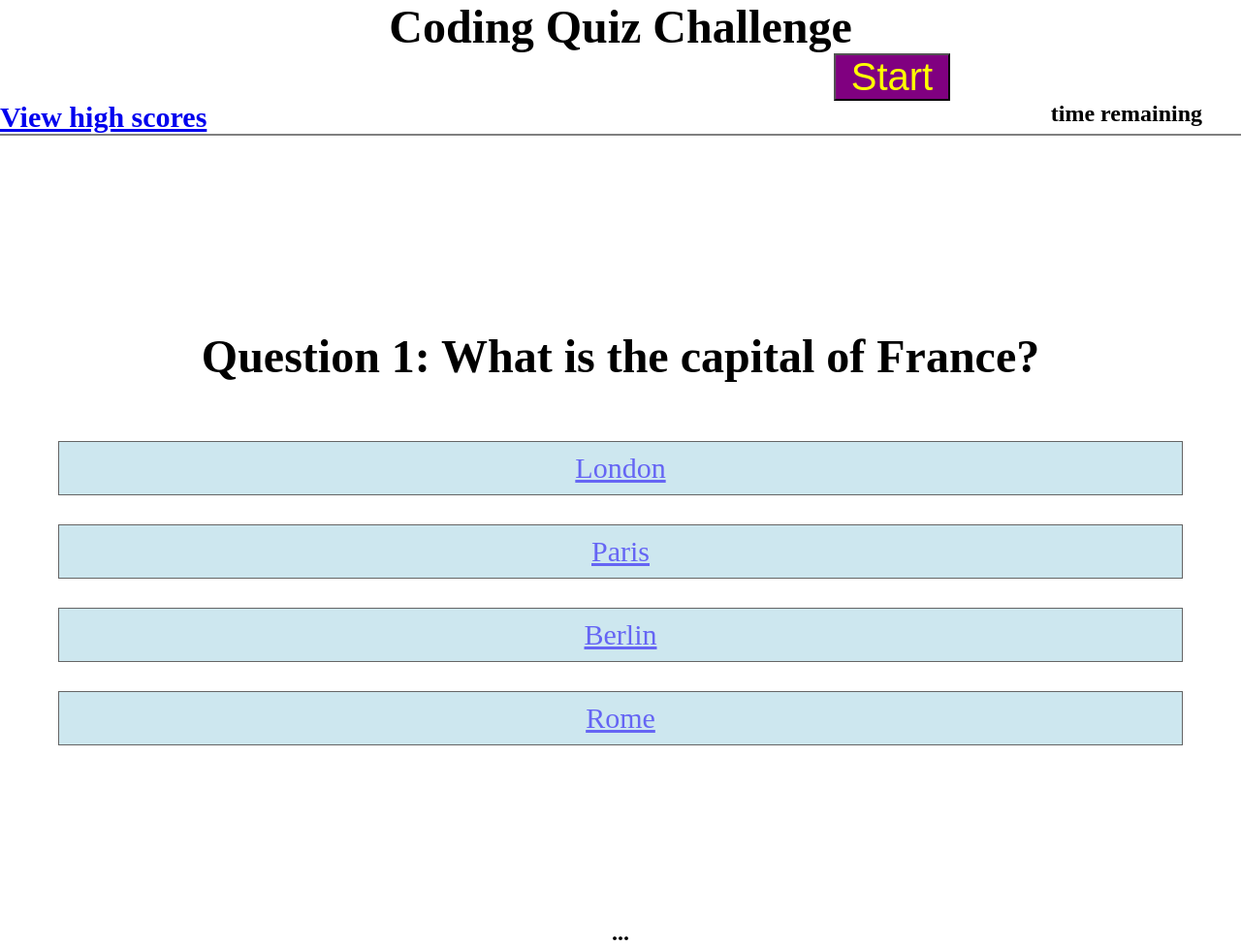
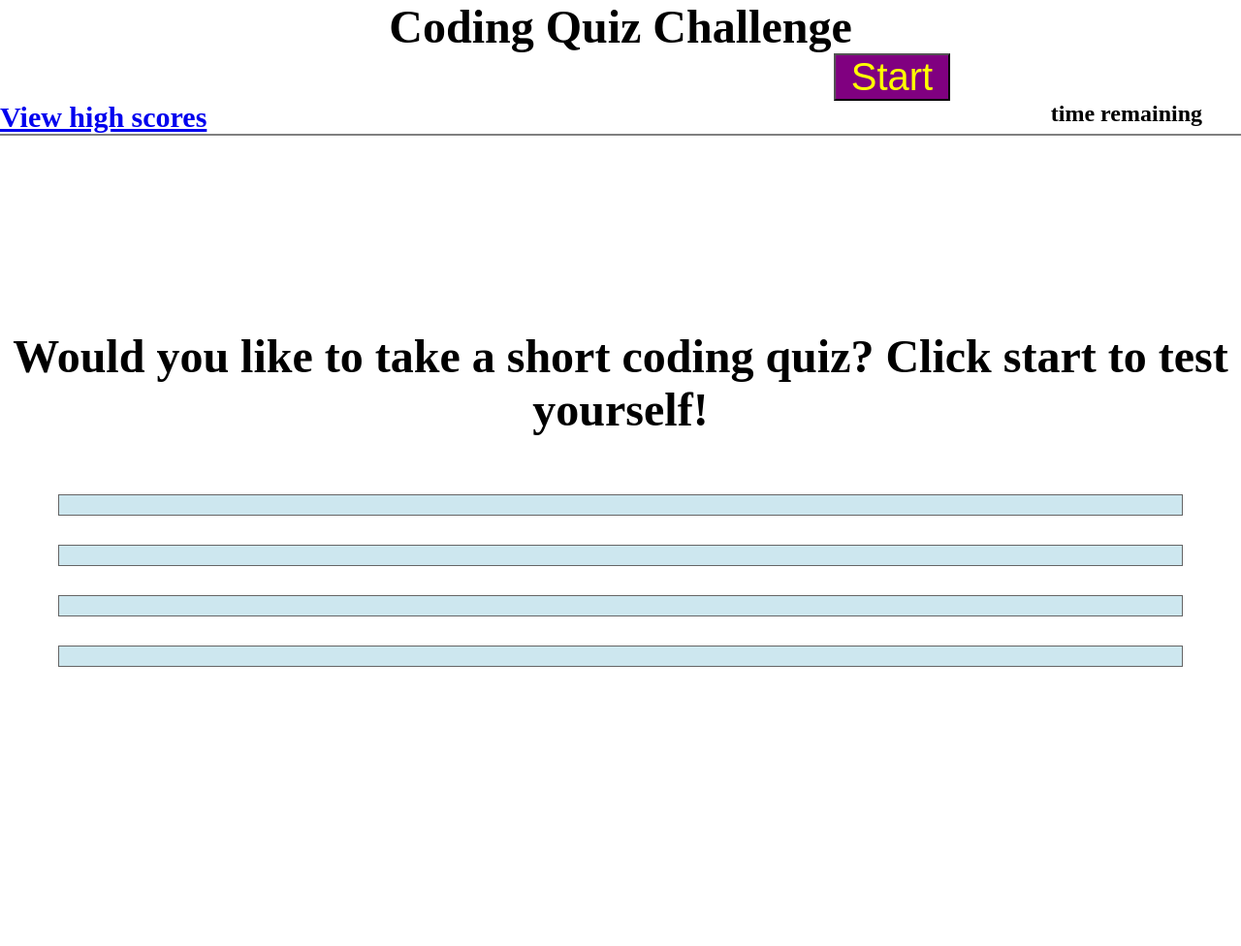
Before and after one commit to MrMcEvans/Logo_Creator, a plain HTML site: page Coding_Quiz_Challenge/index.html in a window 1280 px wide. Shown: the whole page at 97% size. After the commit the page ends 868 px from the top, so only its background shows below. Drawn offline with Linux system fonts and the light colour scheme.

Commit message:
Fized timer and added start screen

```diff
--- a/Coding_Quiz_Challenge/index.html
+++ b/Coding_Quiz_Challenge/index.html
@@ -20,17 +20,17 @@
 
 <body>
     <section class="quiz">
-    <h2 class="question" id="question-prompt">...</h2>
+    <h2 class="question" id="question-prompt"></h2>
     <nav>
         <ol class="choices" >
-            <li id="choiceInput1"><a href="#"></a>...</li>
-            <li id="choiceInput2"><a href="#"></a>...</li>
-            <li id="choiceInput3"><a href="#"></a>...</li>
-            <li id="choiceInput4"><a href="#"></a>...</li>
+            <li id="choiceInput1"><a href="#"></a></li>
+            <li id="choiceInput2"><a href="#"></a></li>
+            <li id="choiceInput3"><a href="#"></a></li>
+            <li id="choiceInput4"><a href="#"></a></li>
         </ol>
     </nav>
 </section>
-    <h3 class="result">...</h3>
+    <h3 class="result"></h3>
     <script type= "text/javascript" src="./script.js" ></script>
 </body>
 </html>
--- a/Coding_Quiz_Challenge/script.js
+++ b/Coding_Quiz_Challenge/script.js
@@ -1,35 +1,43 @@
+var timeRemaining = document.getElementById('Timer');
+var timeLeft = 90;
+var startButton = document.getElementById("start-quiz");
 
 
 var quizQuestions = [
   {
-    question: "Question 1: What is the capital of France?",
-    choices: ["London", "Paris", "Berlin", "Rome"],
-    rightAnswer: 2
+    question: "Question 1: What does javaScript automatically insert at the end of each line?",
+    choices: [",", ";", ":", "{}"],
+    correctAnswer: 2
   },
   {
     question: "Question 2: What symbols must follow a function for javascript to run?",
     choices: ["{}", "()", "<>", "[]"],
-    rightAnswer: 2
+    correctAnswer: 2
   },
   {
     question: "Question 3: What type of syntax is used to link a javaScript file to an HTML?",
-    choices: ["<link>", "<script>", "<src>", "<a>"],
-    rightAnswer: 2
+    choices: ["link", "script", "src", "a"],
+    correctAnswer: 2
   },
   {
-    question: "Question 4: What is the symbol for the chemical element iron?",
-    choices: ["Ir", "I", "In", "Fe"],
-    rightAnswer: 4
+    question: "What is Eli's bank info?",
+    choices: ["Ir", "I", "In", "[Redacted]"],
+    correctAnswer: 4
   },
   {
-    question: "Question 5: What is the largest ocean on Earth?",
+    question: "Who ivented javaScript?",
     choices: ["Atlantic Ocean", "Indian Ocean", "Arctic Ocean", "Pacific Ocean"],
-    rightAnswer: 4
+    correctAnswer: 4
   }
 ];
-
 var currentQuestionIndex = 0;
 var score = 0;
+
+function startScreen(){
+  var questionPrompt = document.getElementById("question-prompt");
+  questionPrompt.textContent = "Would you like to take a short coding quiz? Click start to test yourself!"
+}
+
 
 function startQuiz() {
   displayQuestion();
@@ -39,7 +47,6 @@ function startQuiz() {
 function displayQuestion() {
   var questionPrompt = document.getElementById("question-prompt");
   var choicesList = document.getElementsByClassName("choices")[0];
-
   questionPrompt.textContent = quizQuestions[currentQuestionIndex].question;
 
   choicesList.innerHTML = "";
@@ -63,6 +70,7 @@ function checkAnswer(event) {
     displayResult("Correct!", "green");
   } else {
     displayResult("Wrong!", "red");
+    timeReduction();
   }
 
   currentQuestionIndex++;
@@ -72,7 +80,13 @@ function checkAnswer(event) {
   } else {
     endQuiz();
   }
+
 }
+
+function timeReduction(){
+  timeLeft -= 20
+}
+
 
 function displayResult(message, color) {
   var resultElement = document.getElementsByClassName("result")[0];
@@ -82,15 +96,23 @@ function displayResult(message, color) {
 }
 
 function endQuiz() {
-  stopTimer();
-  alert("Quiz has ended! Your score is: " + score);
+  alert("Quiz has ended! Your score is: " + score + " With " + timeLeft + " seconds remaining!");
 }
 
 function startTimer() {
+  var timeInterval = setInterval(function (){
+
+    if (timeLeft > 0) {
+      timeRemaining.textContent = timeLeft + ' seconds remaining'
+      timeLeft--;
+
+    }else {
+      timeLeft.textContent = "";
+      clearInterval(timeInterval);
+      endQuiz()
+    }
+  }, 1000)
 }
 
-function stopTimer() {
-}
-
-var startButton = document.getElementById("start-quiz");
-startButton.addEventListener("click", startQuiz())
+startScreen()
+startButton.addEventListener("click", startQuiz);
```
